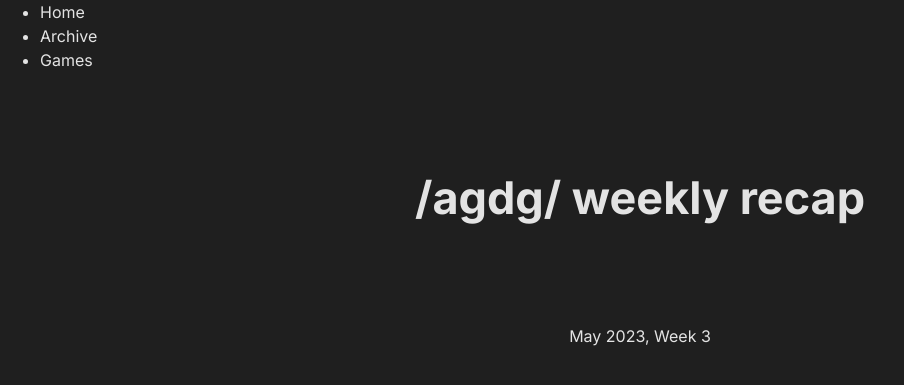
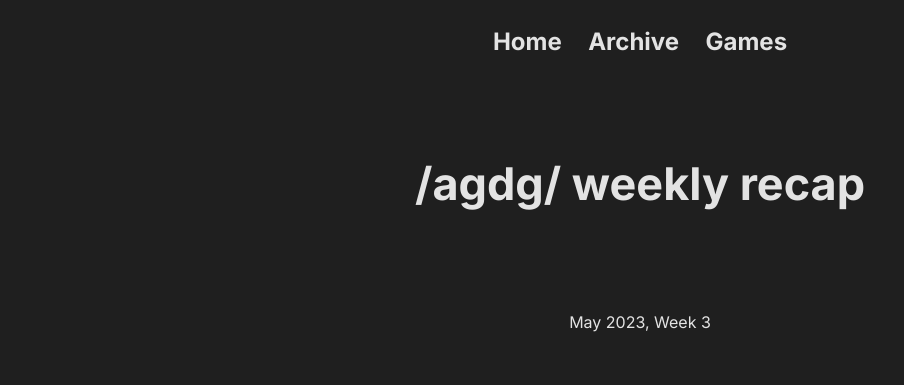
Before and after one commit to tcadamson/recap.agdg.app, a Flask app: page / in a window 1280 px wide. Shown: the top 385 px of the page, without its empty margins (0-904 px from the left). Run offline with Flask 2, Linux system fonts and the light colour scheme.

Commit message:
feat(app): add style rules to the navigation header

```diff
--- a/static/style.css
+++ b/static/style.css
@@ -54,6 +54,11 @@ td {
     vertical-align: top;
 }
 
+ul, ol {
+    list-style: none;
+    padding: 0;
+}
+
 #container {
     display: flex;
     justify-content: center;
@@ -66,6 +71,13 @@ td {
     gap: var(--gap-content);
     padding: var(--gap-content) 0;
     width: 75%;
+}
+
+#navigation {
+    display: flex;
+    gap: var(--gap-catalog-entry);
+    justify-content: center;
+    padding-top: var(--gap-catalog-entry);
 }
 
 .media {
--- a/templates/base.html.jinja
+++ b/templates/base.html.jinja
@@ -13,9 +13,11 @@
     <body>
         <header>
             <nav>
-                <ul>
+                <ul id="navigation">
                     {% for endpoint in ["index", "archive", "games"] %}
-                    <li><a href="{{url_for(endpoint)}}">{{endpoint | replace("index", "home") | capitalize}}</a></li>
+                    <li>
+                        <h2><a href="{{url_for(endpoint)}}">{{endpoint | replace("index", "home") | capitalize}}</a></h2>
+                    </li>
                     {% endfor %}
                 </ul>
             </nav>
```
